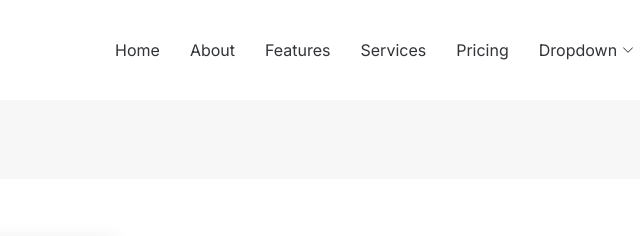
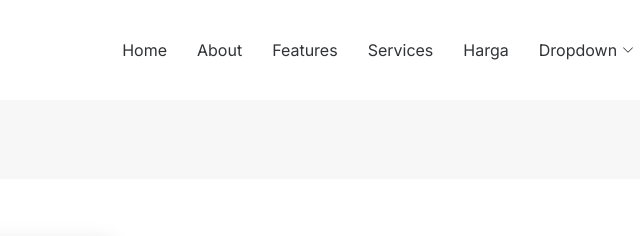
Before and after one commit to wisatablitar/wisatablitar.github.io, a plain HTML site: page service-details.html in a window 1280 px wide. Shown: the top 236 px of the page, 324-964 px from the left. Drawn offline with nearby package versions, Linux system fonts and the light colour scheme.

Commit message:
Update service-details.html

```diff
--- a/service-details.html
+++ b/service-details.html
@@ -52,7 +52,7 @@
           <li><a href="index.html#about">About</a></li>
           <li><a href="index.html#features">Features</a></li>
           <li><a href="index.html#services">Services</a></li>
-          <li><a href="index.html#pricing">Pricing</a></li>
+          <li><a href="index.html#pricing">Harga</a></li>
           <li class="dropdown"><a href="#"><span>Dropdown</span> <i class="bi bi-chevron-down toggle-dropdown"></i></a>
             <ul>
               <li><a href="#">Dropdown 1</a></li>
```
